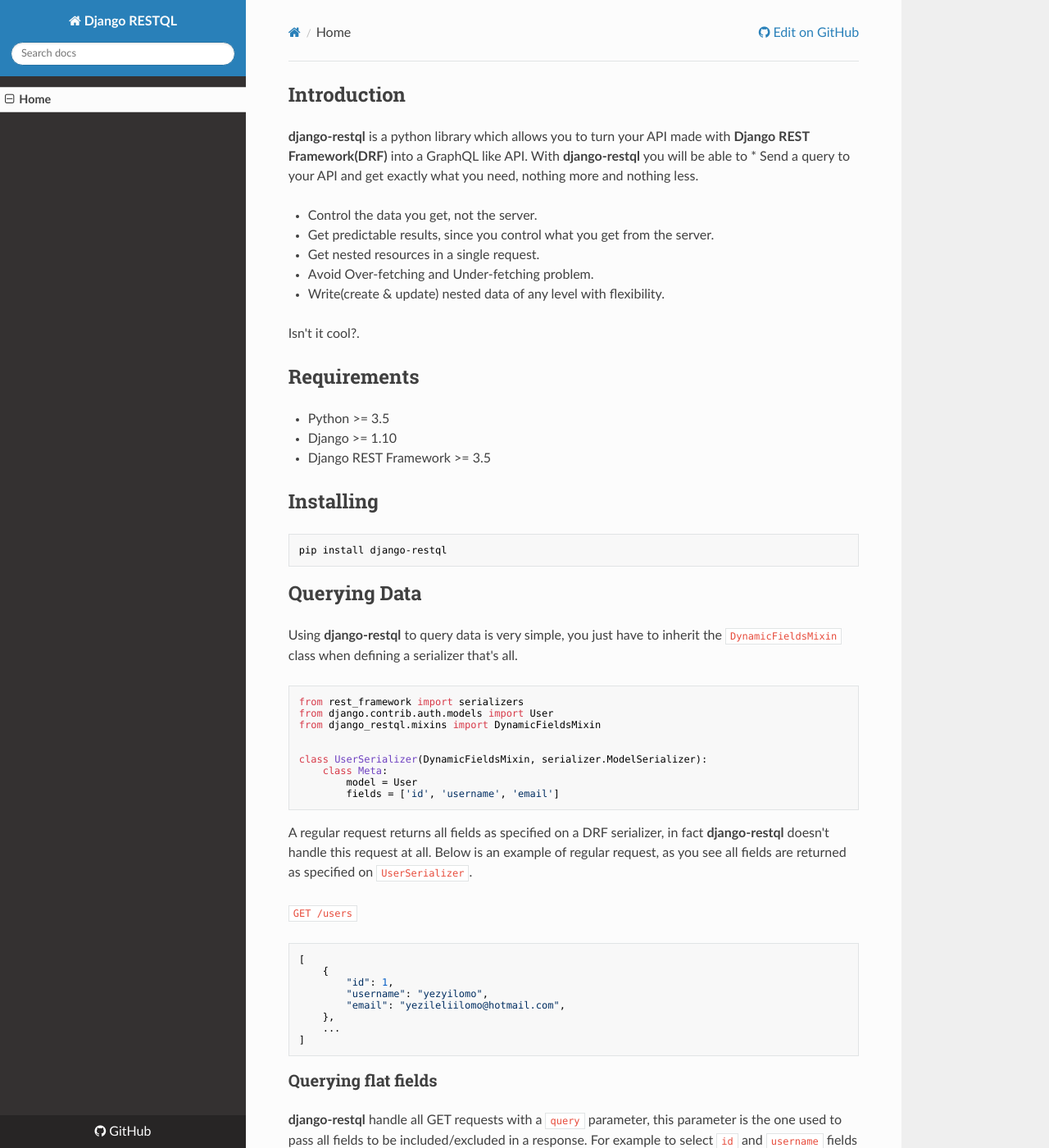
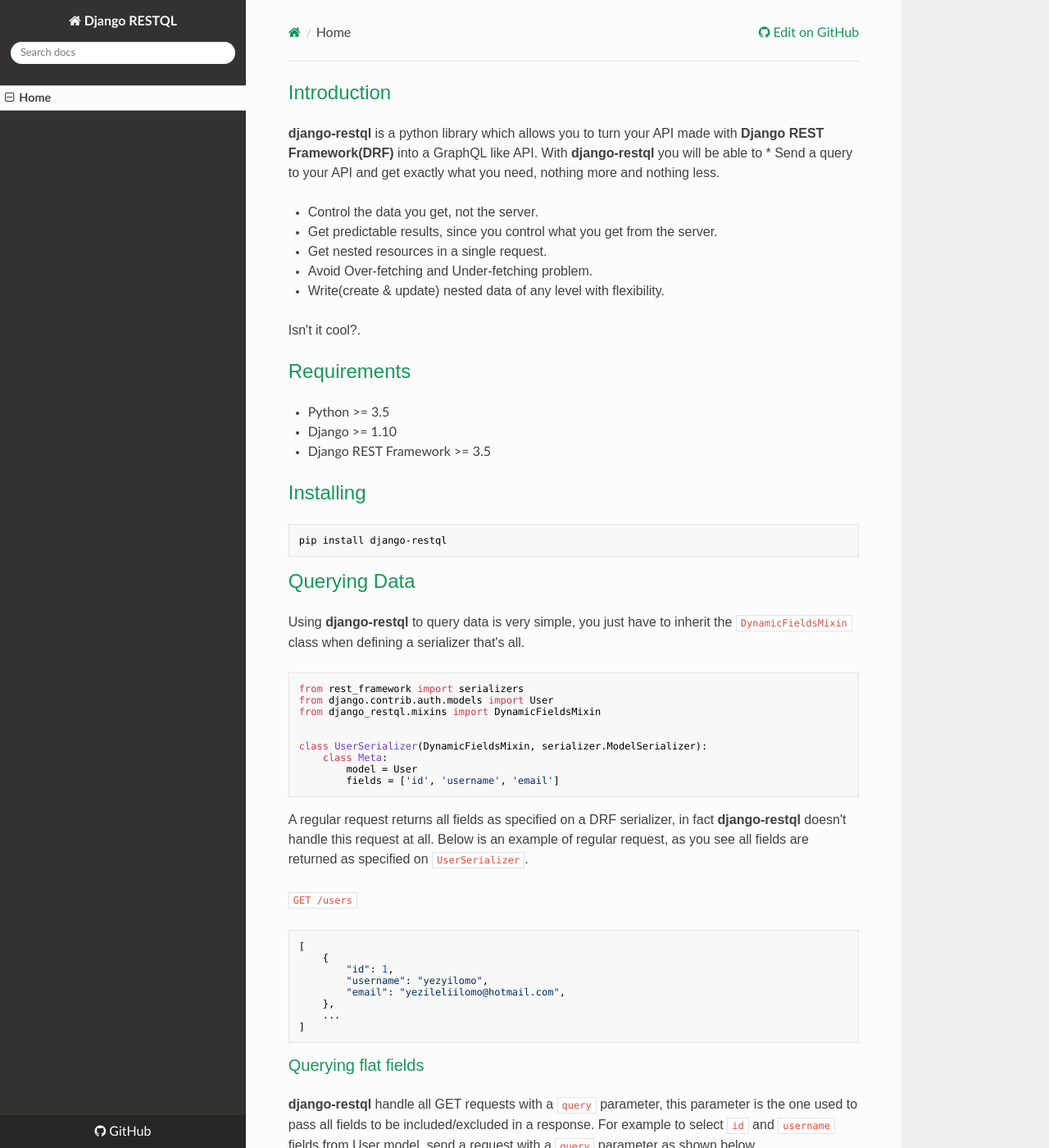
Before and after one commit to yezyilomo/django-restql, an MkDocs documentation site: the page built from docs/index.md, in a window 1280 px wide and 1400 px high. Shown: the whole window at 82% size. Built offline with MkDocs 1.6.1, drawn with Linux system fonts in a browser that asks for light colours; nearby versions of some CDN libraries.

Commit message:
:pencil:Update the doc

```diff
--- /dev/null
+++ b/docs/extra.css
@@ -0,0 +1,57 @@
+h1, h2, h3, h4, h5, h6 {
+    color: #159957;
+    font-family: sans-serif;
+    /* 1 */
+    font-weight: 400;
+}
+
+a {
+    color: #159957;
+}
+
+body {
+    margin: 0;
+    padding: 0;
+}
+
+p {
+    font-family: sans-serif;
+    /* 1 */
+    -ms-text-size-adjust: 100%;
+    /* 2 */
+    -webkit-text-size-adjust: 100%;
+    /* 2 */
+}
+
+html {
+    font-family: sans-serif;
+    /* 1 */
+}
+
+.py, .js {
+    font-family: monospace, monospace;
+    font-size: 0.95em;
+}
+
+.wy-nav-side {
+    /*background-color: red;*/
+    scroll-behavior: unset;
+}
+
+.wy-nav-content-wrap {
+    /*background-color: gray;*/
+}
+
+.wy-nav-content {
+    /*background-color: blue;*/
+}
+
+.wy-side-nav-search {
+    background-color: #343131;
+}
+
+.wy-side-nav-search, input[type=text] {
+    border-radius: 0;
+    border-width: 0;
+    border-color: white;
+}
--- a/mkdocs.yml
+++ b/mkdocs.yml
@@ -4,6 +4,7 @@
 repo_name: GitHub
 site_author: Yezy Ilomo
 docs_dir: docs
+extra_css: [extra.css]
 markdown_extensions:
     - toc:
         permalink: True
```
